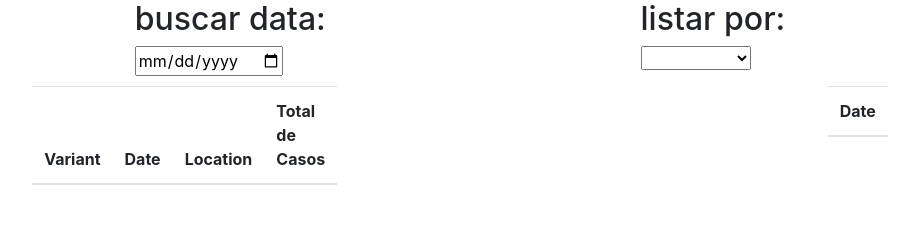
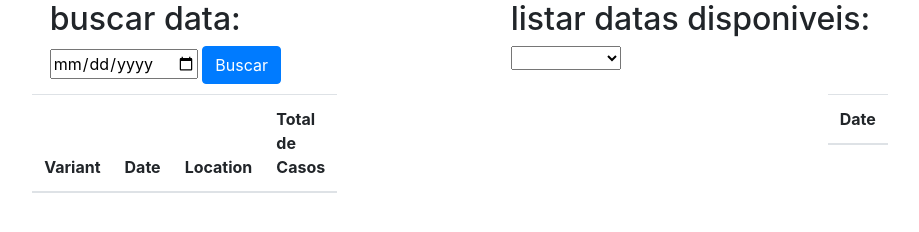
Before and after one commit to pkomander/ApiCovid, a plain HTML site: page View/teste.html in a window 1280 px wide. Shown: the whole page, without its empty margins (180-1099 px from the left). Drawn offline with nearby package versions, Linux system fonts and the light colour scheme.

Commit message:
modificações na view
Incluindo button na view para fazer a busca por data.

```diff
--- a/View/teste.html
+++ b/View/teste.html
@@ -13,11 +13,12 @@
     <div class="containerBusca">
         <div>
             <h2>buscar data:</h2>
-            <input type="date" name="dataInicial" id="data" onchange="PegaData()">
+            <input type="date" name="dataInicial" id="data" >
+            <button type="button" class="btn btn-primary" onclick="PegaData()">Buscar</button>
         </div>
 
         <div>
-            <h2>listar por:</h2>
+            <h2>listar datas disponiveis:</h2>
             <select id="selectOption" onChange="pegaSelect()">
                 <option></option>
                 <option value="Listar datas">Listar datas</option>
@@ -92,9 +93,10 @@
                 type: "GET",
                 url: 'https://localhost:5001/CasoCovid/daterangeTotal/'+date+'',
                 success: function (dados) {
+                    let tbody = document.querySelector("#tbody");
+                    tbody.innerHTML = "";
                     console.log(dados);
                     $(dados).each(function (i) {
-                        let tbody = document.querySelector("#tbody");
                         tbody.innerHTML += `
                         <tr>
                             <th>`+dados[i].variant+`</th>
```
